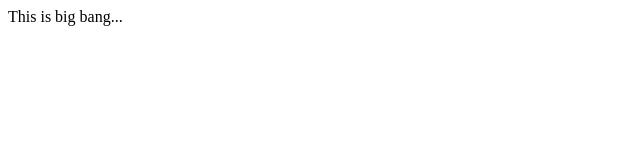
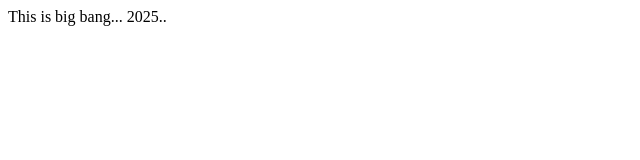
Before and after one commit to natesol-code21/restsphere, a plain HTML site: page DynamicWeb254/WebContent/index.html in a window 1280 px wide. Shown: the full height of the page, 0-640 px from the left. Drawn offline with Linux system fonts and the light colour scheme.

Commit message:
small change

```diff
--- a/DynamicWeb254/WebContent/index.html
+++ b/DynamicWeb254/WebContent/index.html
@@ -5,6 +5,6 @@
 <title>Insert title here</title>
 </head>
 <body>
-This is big bang...
+This is big bang... 2025..
 </body>
 </html>
```
